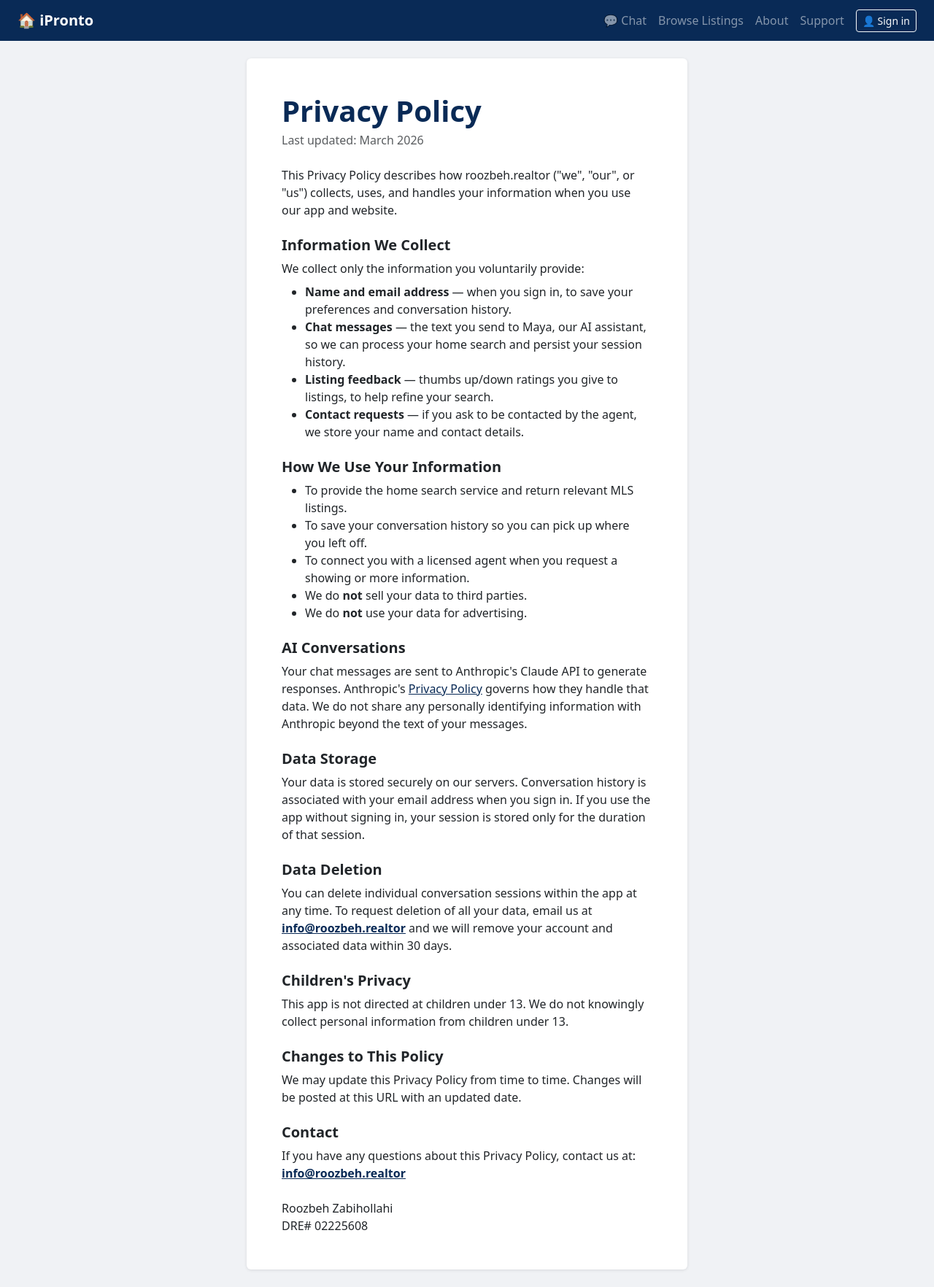
After one commit to roozbeh/home_finder, a Flask app: page /privacy_policy in a window 1280 px wide. The commit adds this page. Shown: the whole page at 73% size. Run offline with Flask 3, Linux system fonts and the light colour scheme.

Commit message:
add privacy policy page

```diff
--- a/data_service/web/app.py
+++ b/data_service/web/app.py
@@ -41,6 +41,11 @@ def about():
 @app.route("/support")
 def support():
     return render_template("support.html")
+
+
+@app.route("/privacy_policy")
+def privacy_policy():
+    return render_template("privacy_policy.html")
 
 
 @app.route("/search")
--- a/data_service/web/templates/about.html
+++ b/data_service/web/templates/about.html
@@ -266,6 +266,7 @@
   <footer>
     <p>© 2026 roozbeh.realtor · Roozbeh Zabihollahi · DRE# 02225608 ·
       <a href="/support">Support</a> ·
+      <a href="/privacy_policy">Privacy Policy</a> ·
       <a href="/">Start Searching</a>
     </p>
   </footer>
--- /dev/null
+++ b/data_service/web/templates/privacy_policy.html
@@ -0,0 +1,82 @@
+{% extends "base.html" %}
+{% block title %}Privacy Policy — roozbeh.realtor{% endblock %}
+
+{% block content %}
+<div class="row justify-content-center">
+  <div class="col-12 col-md-8 col-lg-6">
+
+    <div class="card p-4 p-md-5 mb-4">
+      <h1 class="fw-bold mb-1" style="color:#092a56;">Privacy Policy</h1>
+      <p class="text-muted mb-4">Last updated: March 2026</p>
+
+      <p class="mb-4">
+        This Privacy Policy describes how roozbeh.realtor ("we", "our", or "us") collects, uses,
+        and handles your information when you use our app and website.
+      </p>
+
+      <h5 class="fw-semibold mb-2">Information We Collect</h5>
+      <p class="mb-2">We collect only the information you voluntarily provide:</p>
+      <ul class="mb-4">
+        <li><strong>Name and email address</strong> — when you sign in, to save your preferences and conversation history.</li>
+        <li><strong>Chat messages</strong> — the text you send to Maya, our AI assistant, so we can process your home search and persist your session history.</li>
+        <li><strong>Listing feedback</strong> — thumbs up/down ratings you give to listings, to help refine your search.</li>
+        <li><strong>Contact requests</strong> — if you ask to be contacted by the agent, we store your name and contact details.</li>
+      </ul>
+
+      <h5 class="fw-semibold mb-2">How We Use Your Information</h5>
+      <ul class="mb-4">
+        <li>To provide the home search service and return relevant MLS listings.</li>
+        <li>To save your conversation history so you can pick up where you left off.</li>
+        <li>To connect you with a licensed agent when you request a showing or more information.</li>
+        <li>We do <strong>not</strong> sell your data to third parties.</li>
+        <li>We do <strong>not</strong> use your data for advertising.</li>
+      </ul>
+
+      <h5 class="fw-semibold mb-2">AI Conversations</h5>
+      <p class="mb-4">
+        Your chat messages are sent to Anthropic's Claude API to generate responses. Anthropic's
+        <a href="https://www.anthropic.com/privacy" target="_blank" rel="noopener" style="color:#092a56;">Privacy Policy</a>
+        governs how they handle that data. We do not share any personally identifying information
+        with Anthropic beyond the text of your messages.
+      </p>
+
+      <h5 class="fw-semibold mb-2">Data Storage</h5>
+      <p class="mb-4">
+        Your data is stored securely on our servers. Conversation history is associated with your
+        email address when you sign in. If you use the app without signing in, your session is
+        stored only for the duration of that session.
+      </p>
+
+      <h5 class="fw-semibold mb-2">Data Deletion</h5>
+      <p class="mb-4">
+        You can delete individual conversation sessions within the app at any time. To request
+        deletion of all your data, email us at
+        <a href="mailto:info@roozbeh.realtor" style="color:#092a56;font-weight:600;">info@roozbeh.realtor</a>
+        and we will remove your account and associated data within 30 days.
+      </p>
+
+      <h5 class="fw-semibold mb-2">Children's Privacy</h5>
+      <p class="mb-4">
+        This app is not directed at children under 13. We do not knowingly collect personal
+        information from children under 13.
+      </p>
+
+      <h5 class="fw-semibold mb-2">Changes to This Policy</h5>
+      <p class="mb-4">
+        We may update this Privacy Policy from time to time. Changes will be posted at this URL
+        with an updated date.
+      </p>
+
+      <h5 class="fw-semibold mb-2">Contact</h5>
+      <p class="mb-0">
+        If you have any questions about this Privacy Policy, contact us at:<br>
+        <a href="mailto:info@roozbeh.realtor" style="color:#092a56;font-weight:600;">info@roozbeh.realtor</a><br>
+        <br>
+        Roozbeh Zabihollahi<br>
+        DRE# 02225608
+      </p>
+    </div>
+
+  </div>
+</div>
+{% endblock %}
```
